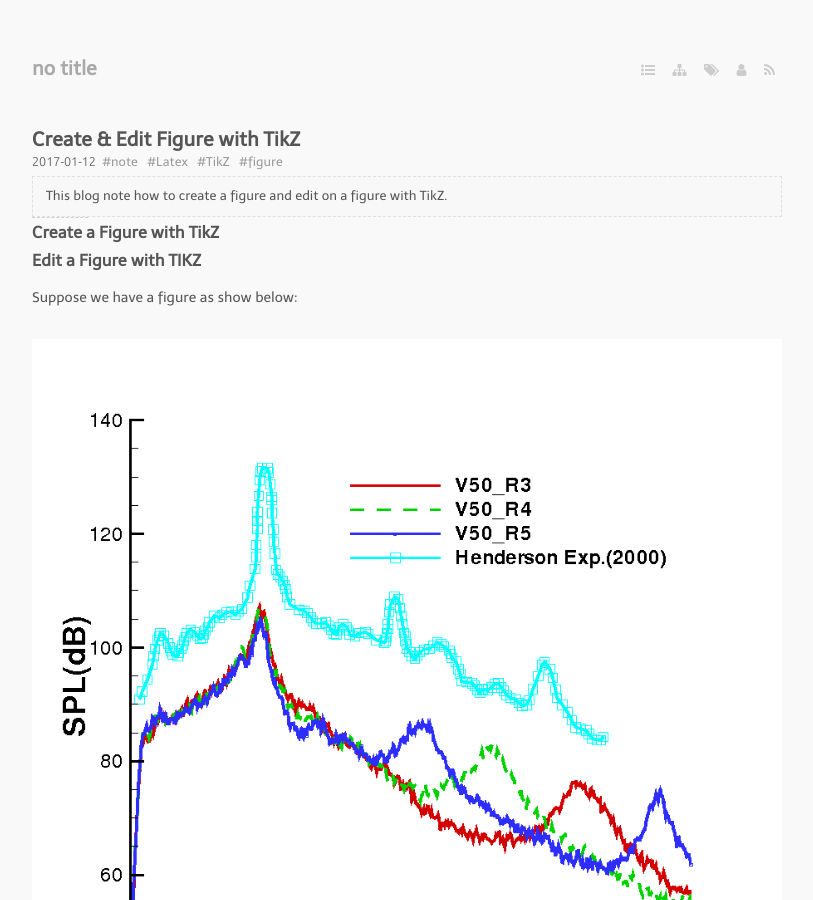
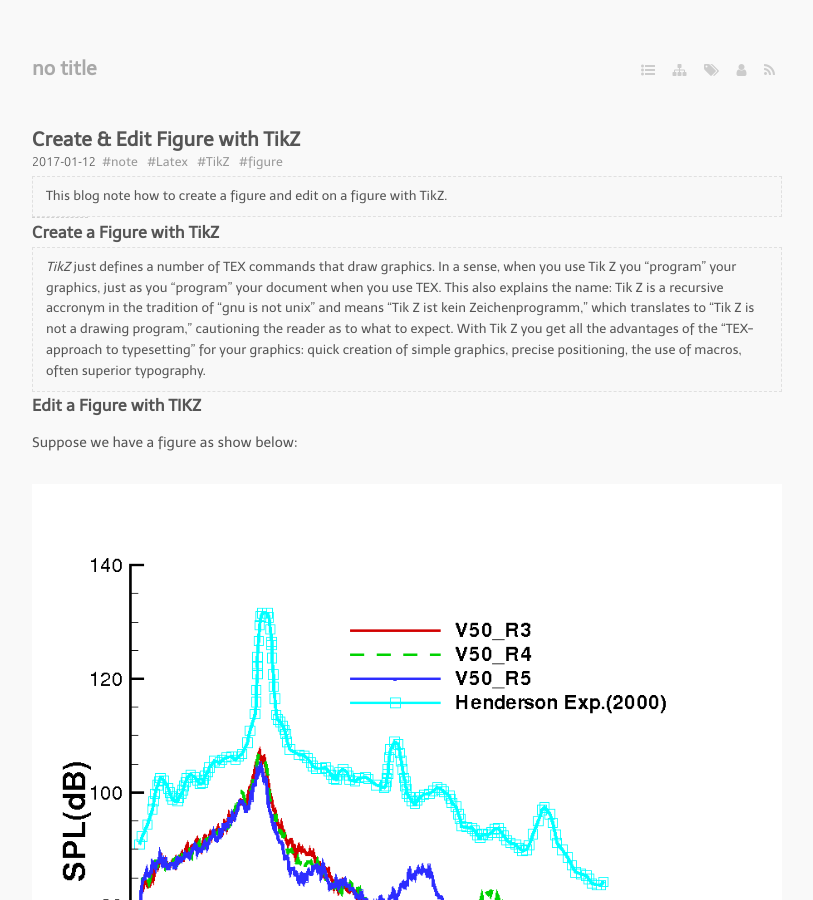
Before and after one commit to bizhishui/bizhishui.github.io, a Jekyll site: the page built from _posts/2017-01-12-Create-Edit-Figure-TiKZ.md, in a window 1280 px wide and 900 px high. Shown: the whole window, without its empty margins (233-1046 px from the left). Built offline with Jekyll 4.4.1, drawn with Linux system fonts in a browser that asks for light colours; nearby versions of some CDN libraries; some web fonts are replaced; a script that is not in the unit is left out.

Commit message:
keeps on

````diff
--- a/_posts/2017-01-12-Create-Edit-Figure-TiKZ.md
+++ b/_posts/2017-01-12-Create-Edit-Figure-TiKZ.md
@@ -17,6 +17,12 @@ tags:
 ---
 
 ### Create a Figure with TikZ
+> *TikZ* just defines a number of TEX commands that draw graphics. In a sense, when you use Tik Z
+> you “program” your graphics, just as you “program” your document when you use TEX. This also explains
+> the name: Tik Z is a recursive accronym in the tradition of “gnu is not unix” and means “Tik Z ist kein
+> Zeichenprogramm,” which translates to “Tik Z is not a drawing program,” cautioning the reader as to what
+> to expect. With Tik Z you get all the advantages of the “TEX-approach to typesetting” for your graphics:
+> quick creation of simple graphics, precise positioning, the use of macros, often superior typography.
 
 
 ### Edit a Figure with TIKZ
@@ -30,7 +36,7 @@ we want add some text, for example, on it. One common option is use photoshop li
 
 [![Figure with inkscape](/media/files/2017/01/12/ExpComp4.jpg)](https://github.com/bizhishui/bizhishui.github.io/blob/master/ "figure with inkscape")
 
-But if one use *latex*, a more direct way is use *Tikz*. For example, with the following latex class,
+But if one use *latex*, a more direct way is use *TikZ*. For example, with the following latex class,
 
 ```
     \documentclass{standalone}
````
